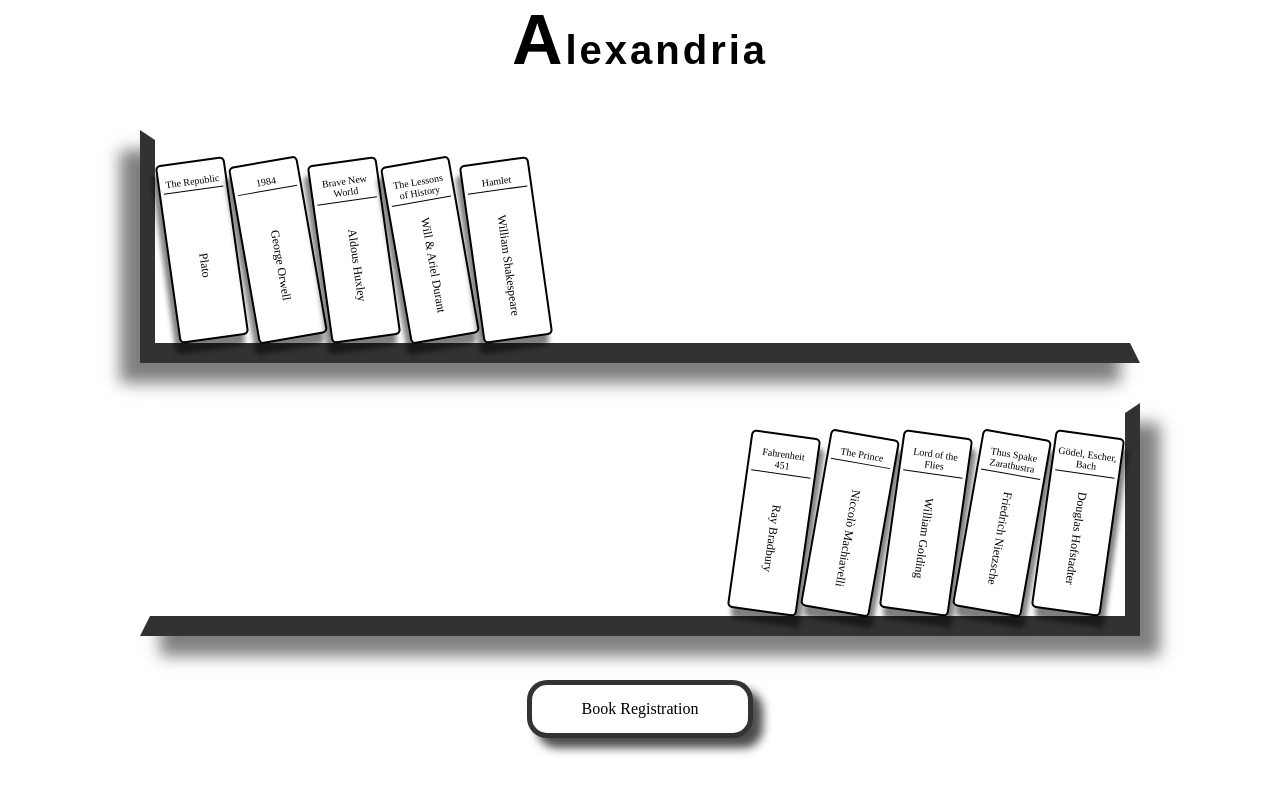
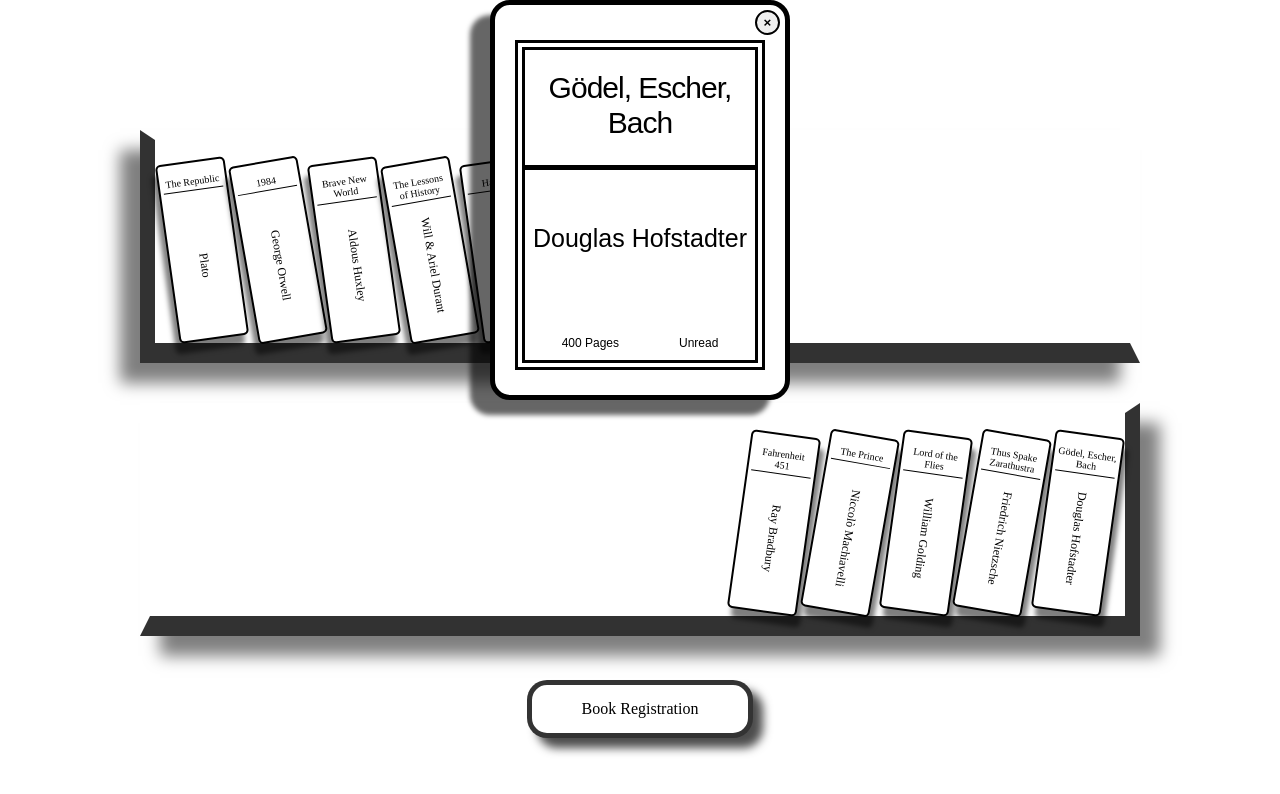
Before and after one commit to karldreta/Library-OdinProject, a plain HTML site: page index.html in a window 1280 px wide. Drawn offline with Linux system fonts and the light colour scheme; a web font is replaced by a local one.

Commit message:
Add Book Display modal

```diff
--- a/index.html
+++ b/index.html
@@ -85,6 +85,16 @@
             <button type="submit" formmethod="dialog" id="bookSubmit">Append to Collection</button>
         </form>
     </dialog>
-
+    <dialog open class="modal displayBook">
+        <button class="closeModal">&times;</button>
+        <div id="bookInfo">
+            <div class="bookTitleInfo"><p>Gödel, Escher, Bach</p></div>
+            <div class="bookAuthorInfo"><p>Douglas Hofstadter</p></div>
+            <div class="bookStatusInfo">
+                <div class="bookPageCountInfo"><p>400 Pages</p></div>
+                <div class="bookReadStatusInfo"><p>Unread</p></div>
+            </div>
+        </div>
+    </dialog>
 </body>
 </html>
--- a/styles.css
+++ b/styles.css
@@ -20,6 +20,8 @@ h1 {
   font-style: normal;
   margin-bottom: 50px;
   margin-top: 0;
+  color: rgba(0, 0, 0, 0.8);
+  text-shadow: 5px 5px 5px rgba(0, 0, 0, 0.5);
 }
 
 h1 > span {
@@ -203,11 +205,13 @@ h1:hover {
 
 .modal {
     border: 5px solid black;
+    background-color: white;
     width: 300px;
     height: 400px;
     padding: 0;
     border-radius: 20px;
     overflow: hidden;
+    z-index: 10;
 }
 
 .modal > .form-header {
@@ -228,7 +232,8 @@ h1:hover {
     align-self: center;
 }
 
-.form-header >.closeModal {
+.closeModal {
+    /* Make it Global for all classes */
     font-weight: bold;
     width: 25px;
     height: 25px;
@@ -309,6 +314,73 @@ h1:hover {
     font-family: 'Times New Roman', Times, serif;
 }
 
+/* Display Book Info Modal */
+
+.modal.displayBook p {
+    margin: 0;
+    max-width: fit-content;
+    text-align: center;
+    white-space: wrap;
+}
+
+.modal.displayBook {
+    background-color: white;
+    box-shadow: -20px 15px 5px rgba(0, 0, 0, 0.6);
+}
+
+.modal.displayBook > #bookInfo {
+    border: 10px solid black;
+    border-style:double;
+    display: flex;
+    flex-direction: column;
+    align-items: center;
+    margin: 20px;
+    margin-top: 35px;
+    height: 330px;
+    justify-content: space-between;
+}
+
+#bookInfo > .bookTitleInfo {
+    border-bottom: 5px solid black;
+    padding-bottom: 25px;
+    margin-top: 20px;
+    font-family: "Alexandria", sans-serif;
+    font-size: 30px;
+    font-weight: 500;
+    font-style: normal;
+    letter-spacing: -1px;
+    line-height: 35px;
+}
+
+#bookInfo > .bookAuthorInfo {
+    justify-self: baseline;
+    font-family: "Alexandria", sans-serif;
+    font-style: normal;
+    font-weight: 500;
+    font-size: 25px;
+}
+
+.modal.displayBook .bookStatusInfo {
+    width: 100%;
+    display: flex;
+    margin-top: 20px;
+    justify-content: center;
+    align-items: center;
+    gap: 20px;
+    font-family: "Alexandria", sans-serif;
+    font-style: normal;
+    font-weight: 500;
+    font-size: 12px;
+}
+
+.bookStatusInfo > div {
+    padding: 10px 20px;
+}
+
+
+
+/* Hover Effects */
+
 form button:hover {
     cursor: pointer;
     transform: scale(1.1);
```
